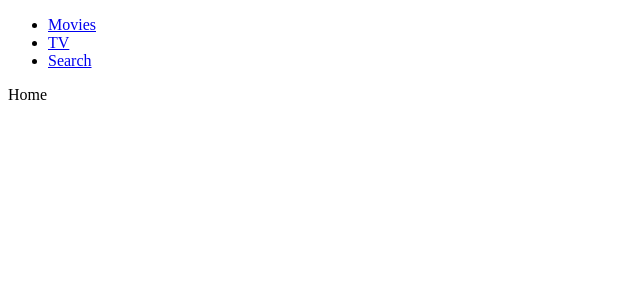
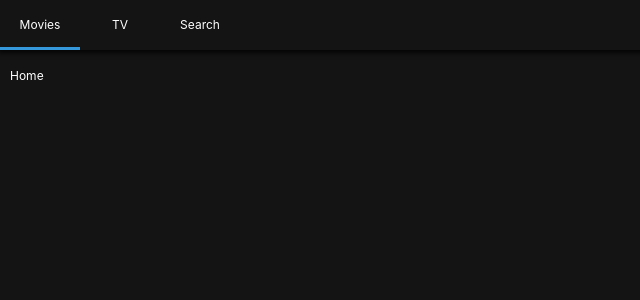
Before and after one commit to ggc1412/Nomflix, a React (Create React App) app: page /#/ in a window 1280 px wide. Shown: the top 300 px of the page, without its empty margins (0-640 px from the left). Built offline with nearby package versions, Linux system fonts and the light colour scheme.

Commit message:
:art:Header css with styled-components

```diff
--- a/package.json
+++ b/package.json
@@ -10,7 +10,9 @@
     "react": "^16.13.1",
     "react-dom": "^16.13.1",
     "react-router-dom": "^5.1.2",
-    "react-scripts": "3.4.1"
+    "react-scripts": "3.4.1",
+    "styled-components": "^5.1.0",
+    "styled-reset": "^4.1.2"
   },
   "scripts": {
     "start": "react-scripts start",
--- a/src/Components/App.js
+++ b/src/Components/App.js
@@ -1,13 +1,13 @@
-import React, { Component } from 'react';
+import React, { Component } from "react";
 import Router from "Components/Router";
-import Header from 'Components/Header';
+import GlobalStyles from "Components/GlobalStyles";
 
 class App extends Component {
   render() {
     return (
       <>
-        <Header />
         <Router />
+        <GlobalStyles />
       </>
     );
   }
--- /dev/null
+++ b/src/Components/GlobalStyles.js
@@ -0,0 +1,24 @@
+import { createGlobalStyle } from "styled-components";
+import reset from "styled-reset";
+
+// 전역으로 쓰기 위해 따로 태그 지정 안하고 바로 `` 사용
+// reset 설정 먼저 가져옴
+const globalStyles = createGlobalStyle`
+    ${reset};
+    a{
+        text-decoration:none;
+        color:inherit;
+    }
+    *{
+        box-sizing:border-box;
+    }
+    body{
+        font-family:-apple-system, BlinkMacSystemFont, 'Segoe UI', Roboto, Oxygen, Ubuntu, Cantarell, 'Open Sans', 'Helvetica Neue', sans-serif;
+        font-size:12px;
+        background-color:rgba(20, 20, 20, 1);
+        color:white;
+        padding:70px 0 0 10px;
+    }
+`;
+
+export default globalStyles;
--- a/src/Components/Header.js
+++ b/src/Components/Header.js
@@ -1,17 +1,53 @@
 import React from "react";
+import { Link, withRouter } from "react-router-dom";
+import styled from "styled-components";
 
-export default () => (
-    <header>
-        <ul>
-            <li>
-                <a href="/">Movies</a>
-            </li>
-            <li>
-                <a href="/tv">TV</a>
-            </li>
-            <li>
-                <a href="/search">Search</a>
-            </li>
-        </ul>
-    </header>
-);
+const Header = styled.header`
+  color: white;
+  position: fixed;
+  top: 0;
+  left: 0;
+  width: 100%;
+  height: 50px;
+  display: flex;
+  align-items: center;
+  background-color: rgba(20, 20, 20, 0.8);
+  z-index: 10;
+  box-shadow: 0px 1px 5px 2px rgba(0, 0, 0, 0.8);
+`;
+
+const List = styled.ul`
+  display: flex;
+`;
+
+const Item = styled.li`
+  width: 80px;
+  height: 50px;
+  text-align: center;
+  border-bottom: 3px solid
+    ${(props) => (props.current ? "#3498db" : "transparent")};
+  transition: border-bottom 0.5s ease-in-out;
+`;
+
+const SLink = styled(Link)`
+  height: 50px;
+  display: flex;
+  align-items: center;
+  justify-content: center;
+`;
+
+export default withRouter(({ location: { pathname } }) => (
+  <Header>
+    <List>
+      <Item current={pathname === "/"}>
+        <SLink to="/">Movies</SLink>
+      </Item>
+      <Item current={pathname === "/tv"}>
+        <SLink to="/tv">TV</SLink>
+      </Item>
+      <Item current={pathname === "/search"}>
+        <SLink to="/search">Search</SLink>
+      </Item>
+    </List>
+  </Header>
+));
--- a/src/Components/Router.js
+++ b/src/Components/Router.js
@@ -1,15 +1,22 @@
 import React from "react";
-import { BrowserRouter as Router, Route, Redirect, Switch } from "react-router-dom";
+import {
+  BrowserRouter as Router,
+  Route,
+  Redirect,
+  Switch,
+} from "react-router-dom";
+// reach router를 Dom으로 쓸 건데 BrowserRouter로 할 거고, 이건 Router랑 Route에 쓸 거야.
 import Home from "Routes/Home";
-import TV from "Routes/TV"
-import Search from "Routes/Search"
-// reach router를 Dom으로 쓸 건데 BrowserRouter로 할 거고, 이건 Router랑 Route에 쓸 거야.
+import TV from "Routes/TV";
+import Search from "Routes/Search";
+import Header from "./Header";
 
-export default () =>(
+export default () => (
   // Router라는 component 덩어리의 큰 component를 만든다.
   // Route는 Router안에서만 사용이 가능하다.
   <Router>
     {/* 하나의 component만 리턴할 수 있기 때문에 Fragments를 사용한다. */}
+    <Header />
     <Switch>
       {/* 어떤 url에서 어떤 Route를 render할 것인지 알려주고,
             이 Route에는 어떤 component가 연결되어있는지 설정한다. */}
```
Also changed, not shown: 2 other files (tests, documents, lock files or other folders). Lines whose indentation alone changed are shown as unchanged.
